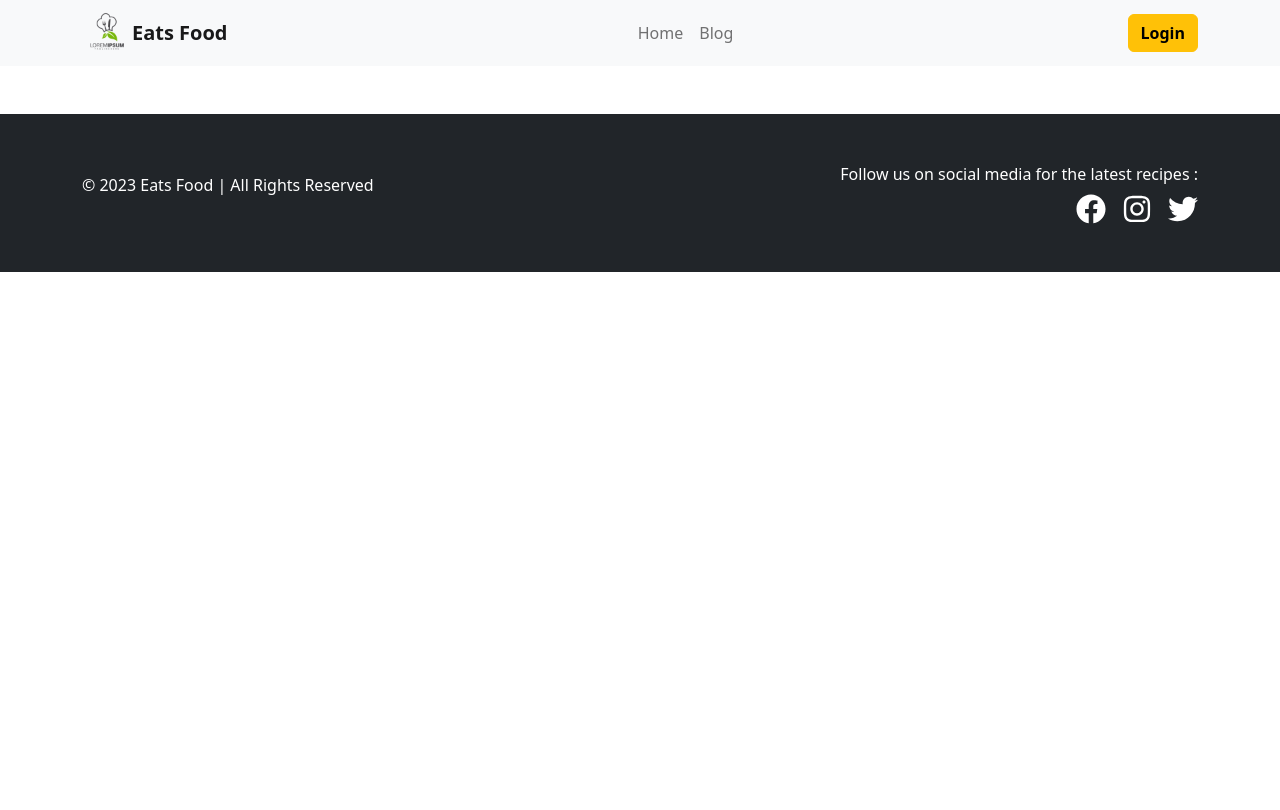
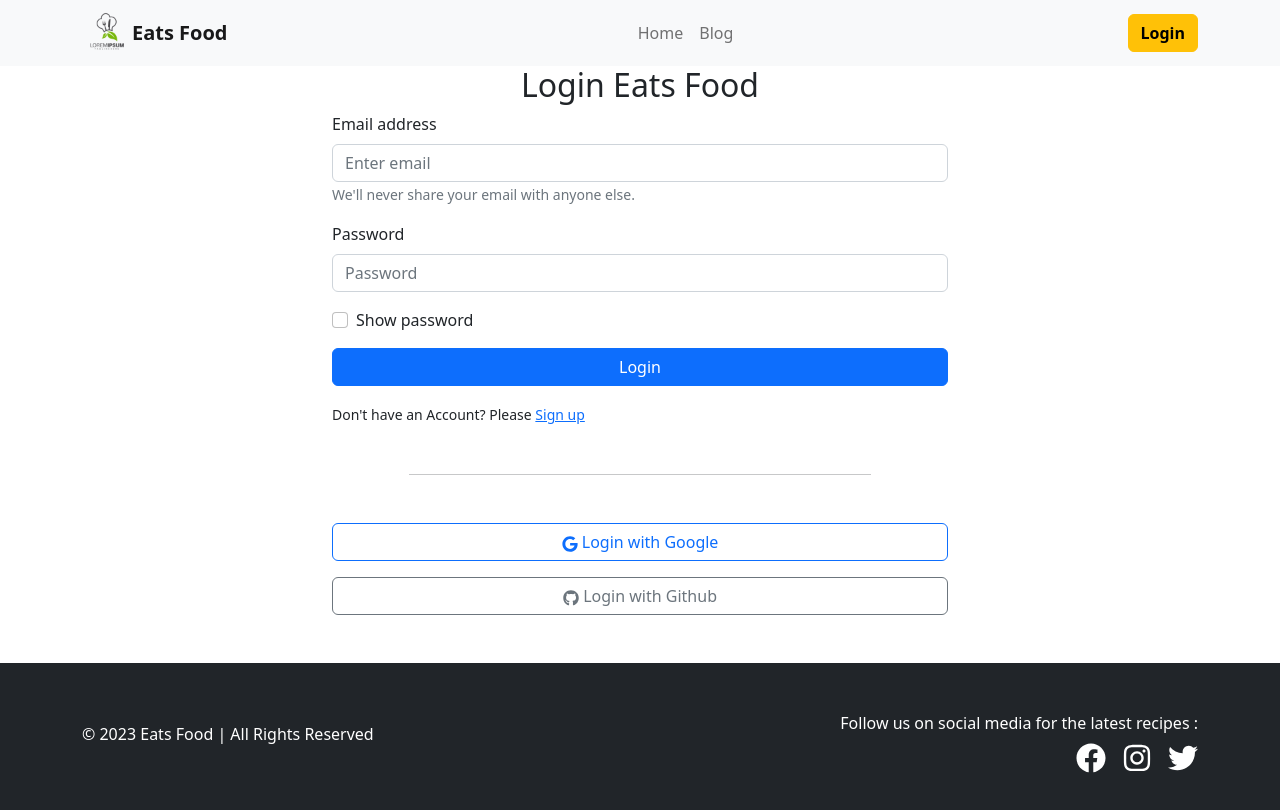
Before and after one commit to Jihad710/eats-food-client, a React (Vite) app: page /login in a window 1280 px wide. Shown: the top 810 px of the page. Built offline with nearby package versions, Linux system fonts and the light colour scheme; no server answers.

Commit message:
registration section done

```diff
--- a/src/Pages/Login/Login.jsx
+++ b/src/Pages/Login/Login.jsx
@@ -51,7 +51,37 @@ const Login = () => {
 
     return (
         <div>
+            <Container className='w-50 mx-auto'>
+            <h2 className='text-center'>Login Eats Food</h2>
+            <Form onSubmit={handleLogin}>
+                <Form.Group className="mb-3" controlId="formBasicEmail">
+                    <Form.Label>Email address</Form.Label>
+                    <Form.Control required name='email' type="email" placeholder="Enter email" />
+                    <Form.Text className="text-muted">
+                        We'll never share your email with anyone else.
+                    </Form.Text>
+                </Form.Group>
 
+                <Form.Group className="mb-3" controlId="formBasicPassword">
+                    <Form.Label>Password</Form.Label>
+                    <Form.Control required name='password' type={showPassword? "text" : "password"} placeholder="Password" />
+                </Form.Group>
+                <Form.Group className="mb-3" controlId="formBasicCheckbox">
+                    <Form.Check  type="checkbox" label="Show password" checked={showPassword} onChange={toggleShowPassword}/>
+                </Form.Group>
+                <div className="d-grid gap-2">
+                <Button  variant="primary" type="submit">
+                    Login
+                </Button>
+    </div>
+                <p className=' my-3'><small>Don't have an Account? Please <Link to={`/register`} className='text-primary' >Sign up</Link></small></p>
+            </Form>
+            <hr className='w-75 mx-auto my-5'/>
+            <div className="d-grid gap-2">
+            <Button onClick={handleLoginWithGoogle} className='mb-2' variant="outline-primary"> <FaGoogle /> Login with Google</Button>
+            <Button onClick={handleLoginWithGitHub} variant="outline-secondary"> <FaGithub></FaGithub> Login with Github</Button>
+            </div>
+        </Container>
         </div>
     );
 };
--- a/src/Pages/Register/Register.jsx
+++ b/src/Pages/Register/Register.jsx
@@ -59,44 +59,7 @@ const Register = () => {
       };
     return (
         <div>
-             <Container className='w-50 mx-auto'>
-            <h2 className='text-center'>Sign up in to EatsExtra</h2>
-            <Form onSubmit={handleCreateUser}>
-                <Form.Group className="mb-3" controlId="formBasicEmail">
-                    <Form.Label>Name</Form.Label>
-                    <Form.Control required name='name' type="text" placeholder="Enter name" />
-                </Form.Group>
-                <Form.Group className="mb-3" controlId="formBasicEmail">
-                    <Form.Label>Photo URL</Form.Label>
-                    <Form.Control  name='photo' type="text" placeholder="Enter photo URL" />
-                </Form.Group>
-                <Form.Group className="mb-3" controlId="formBasicEmail">
-                    <Form.Label>Email address</Form.Label>
-                    <Form.Control required name='email' type="email" placeholder="Enter email" />
-                    <Form.Text className="text-muted">
-                        We'll never share your email with anyone else.
-                    </Form.Text>
-                </Form.Group>
 
-                <Form.Group className="mb-3" controlId="formBasicPassword">
-                    <Form.Label>Password</Form.Label>
-                    <Form.Control autoComplete='off' required name='password' type='text' placeholder="Password" />
-                </Form.Group>
-                <Form.Group className="mb-3" controlId="formBasicRePassword">
-                    <Form.Label>Re-Password</Form.Label>
-                    <Form.Control autoComplete='off' required name='rePassword' type='text' placeholder="Password" />
-                </Form.Group>
-                <Form.Group className="mb-3" controlId="formBasicCheckbox">
-                    <Form.Check  type="checkbox" label={<span>Accept <Link to={`/terms`}> Terms & Condition</Link></span>} checked={check} onChange={handleAccept}/>
-                </Form.Group>
-                <div className="d-grid gap-2">
-                <Button className='fw-semibold'  disabled={!check} variant='warning' type='submit'>Sign Up</Button>
-    </div>
-                <p className=' my-3'><small>Already have an Account? Please <Link to={`/login`} className='text-primary' >Login</Link></small></p>
-            </Form>
-
-
-        </Container>
         </div>
     );
 };
```
